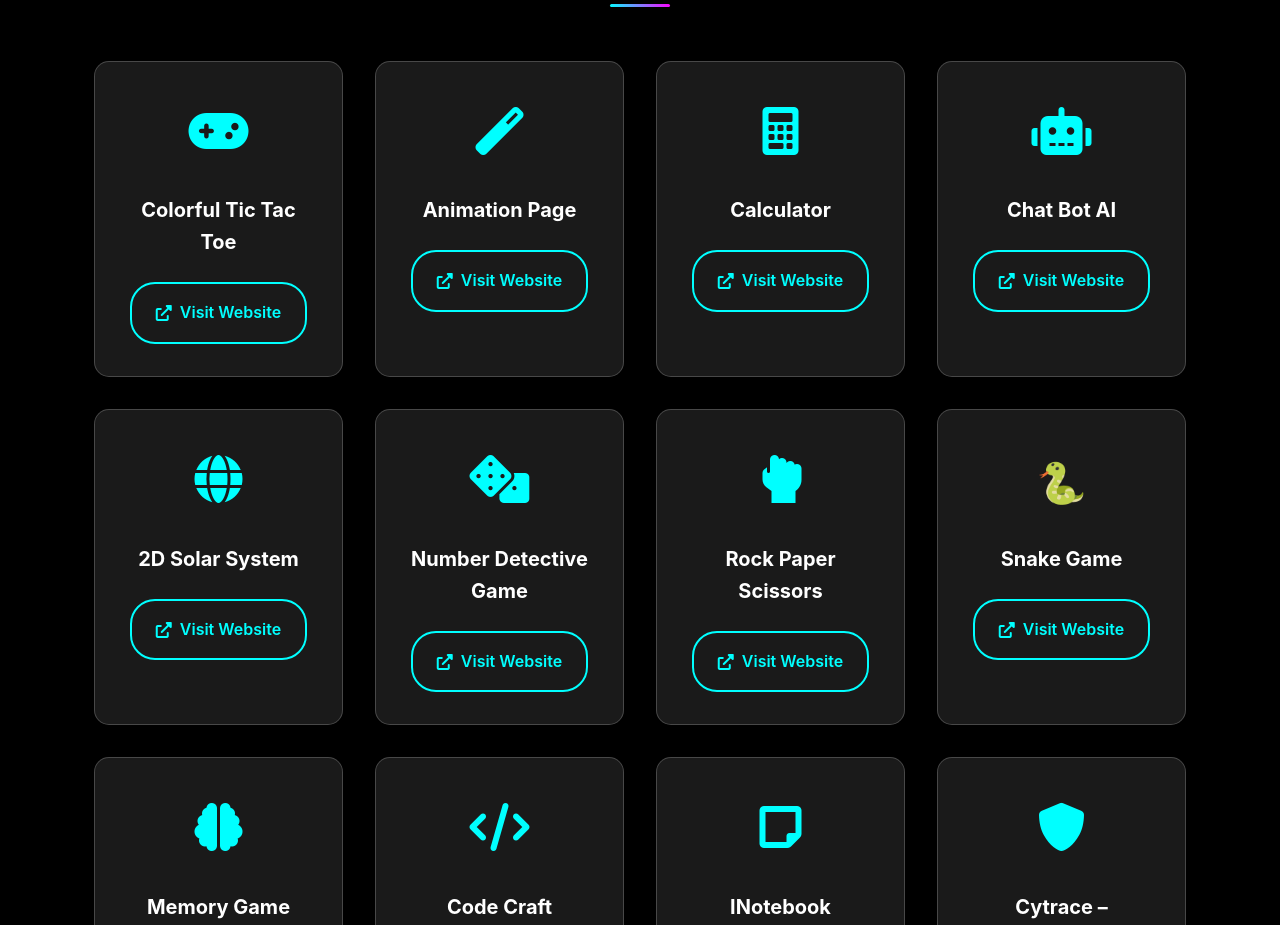
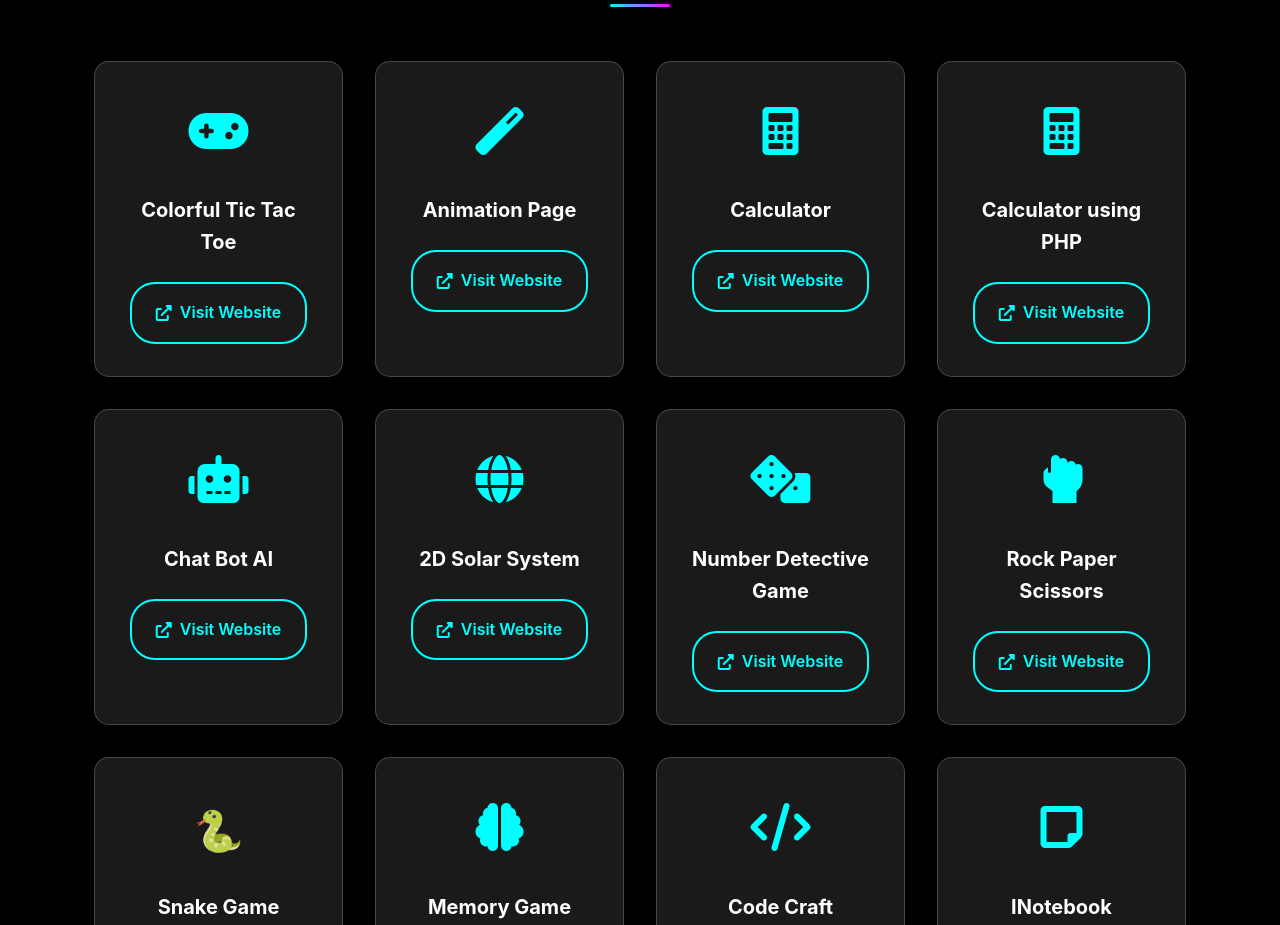
Before and after one commit to devprakash001/Portfolio, a plain HTML site: page index.html in a window 1280 px wide. Shown: the part 6338-7263 px from the top of the page. Drawn offline with nearby package versions, Linux system fonts and the light colour scheme.

Commit message:
php calc

```diff
--- a/index.html
+++ b/index.html
@@ -472,6 +472,16 @@
                     </div>
                     <div class="website-card">
                         <div class="website-icon">
+                            <i class="fas fa-calculator" aria-hidden="true"></i>
+                        </div>
+                        <h3>Calculator using PHP</h3>
+                        <a href="https://php-calculator-8vtu.onrender.com/" target="_blank" class="website-link">
+                            <i class="fas fa-external-link-alt" aria-hidden="true"></i>
+                            Visit Website
+                        </a>
+                    </div>
+                    <div class="website-card">
+                        <div class="website-icon">
                             <i class="fas fa-robot" aria-hidden="true"></i>
                         </div>
                         <h3>Chat Bot AI</h3>
```
